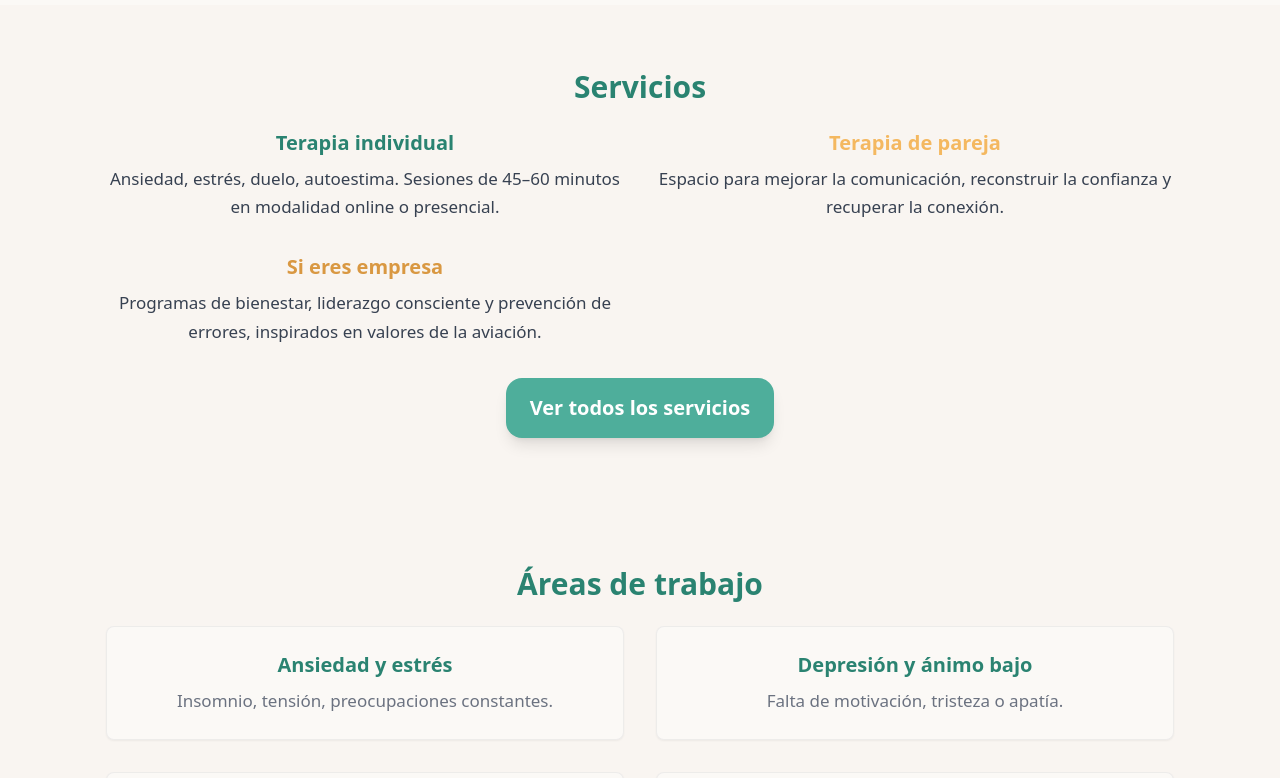
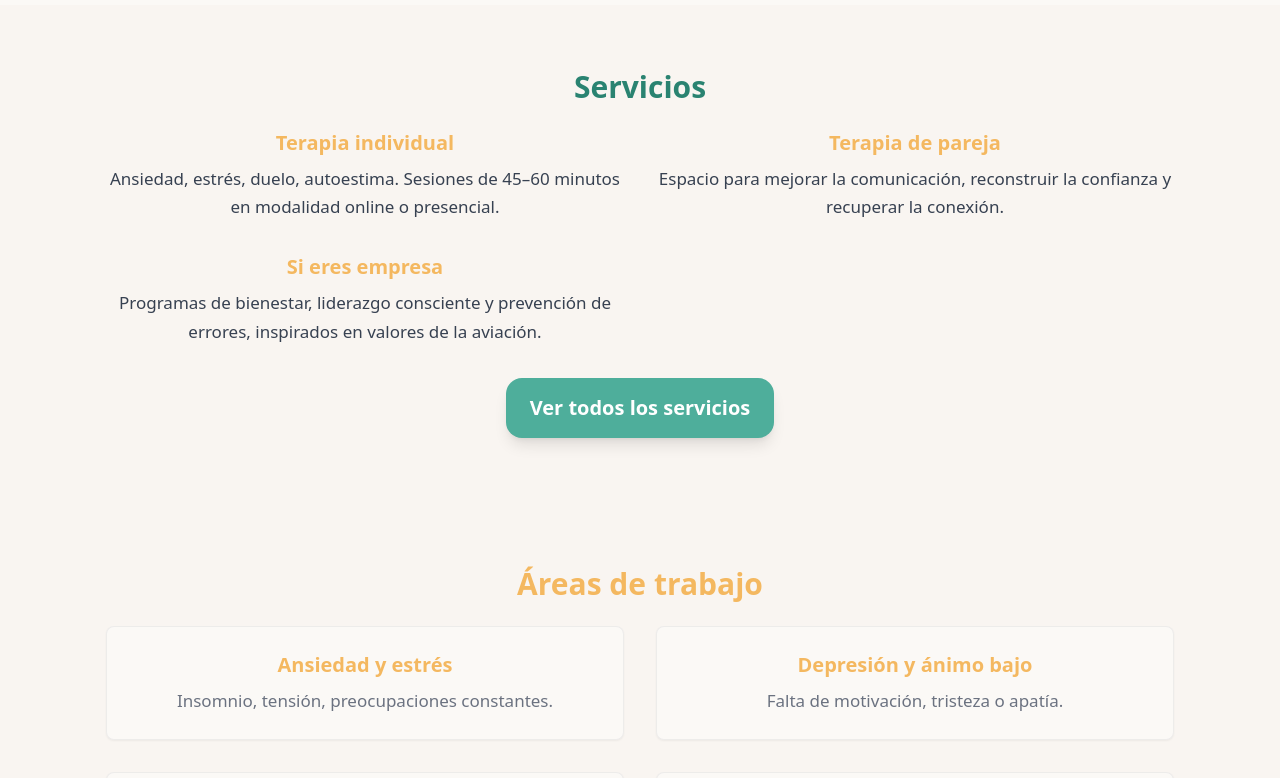
Before and after one commit to psicopiloto/psicopilotopage1, a Next.js app: page / in a window 1280 px wide. Shown: the part 1340-2118 px from the top of the page. Built offline with nearby package versions, Linux system fonts and the light colour scheme.

Commit message:
Update index.js

```diff
--- a/pages/index.js
+++ b/pages/index.js
@@ -78,7 +78,7 @@ export default function Home() {
             <h2 className="text-3xl font-semibold mb-6 text-psicopiloto-green-600">Servicios</h2>
             <div className="grid md:grid-cols-2 gap-8 text-psicopiloto-gray-700">
               <div>
-                <h3 className="text-xl font-semibold mb-2 text-psicopiloto-green-600">Terapia individual</h3>
+                <h3 className="text-xl font-semibold mb-2 text-psicopiloto-honey-500">Terapia individual</h3>
                 <p>Ansiedad, estrés, duelo, autoestima. Sesiones de 45–60 minutos en modalidad online o presencial.</p>
               </div>
               <div>
@@ -86,7 +86,7 @@ export default function Home() {
                 <p>Espacio para mejorar la comunicación, reconstruir la confianza y recuperar la conexión.</p>
               </div>
               <div>
-                <h3 className="text-xl font-semibold mb-2 text-psicopiloto-honey-600">Si eres empresa</h3>
+                <h3 className="text-xl font-semibold mb-2 text-psicopiloto-honey-500">Si eres empresa</h3>
                 <p>Programas de bienestar, liderazgo consciente y prevención de errores, inspirados en valores de la aviación.</p>
               </div>
             </div>
@@ -99,7 +99,7 @@ export default function Home() {
         {/* ÁREAS DE TRABAJO */}
         <section className="py-16 bg-psicopiloto-sand-50">
           <div className="container mx-auto max-w-5xl text-center">
-            <h2 className="text-3xl font-semibold mb-6 text-psicopiloto-green-600">Áreas de trabajo</h2>
+            <h2 className="text-3xl font-semibold mb-6 text-psicopiloto-honey-500">Áreas de trabajo</h2>
             <div className="grid md:grid-cols-2 gap-8">
               {[
                 { title: "Ansiedad y estrés", desc: "Insomnio, tensión, preocupaciones constantes." },
@@ -110,7 +110,7 @@ export default function Home() {
                 { title: "Si eres empresa", desc: "liderazgo consciente y prevención de errores, gestión de equipos y factores humanos adaptada a las necesidades de tu empresa." }
               ].map((s, i) => (
                 <div key={i} className="p-6 bg-white/40 rounded-lg shadow-sm border border-psicopiloto-gray-500/10">
-                  <h3 className="font-semibold text-xl mb-2 text-psicopiloto-green-600">{s.title}</h3>
+                  <h3 className="font-semibold text-xl mb-2 text-psicopiloto-honey-500">{s.title}</h3>
                   <p className="text-psicopiloto-gray-500">{s.desc}</p>
                 </div>
               ))}
```
